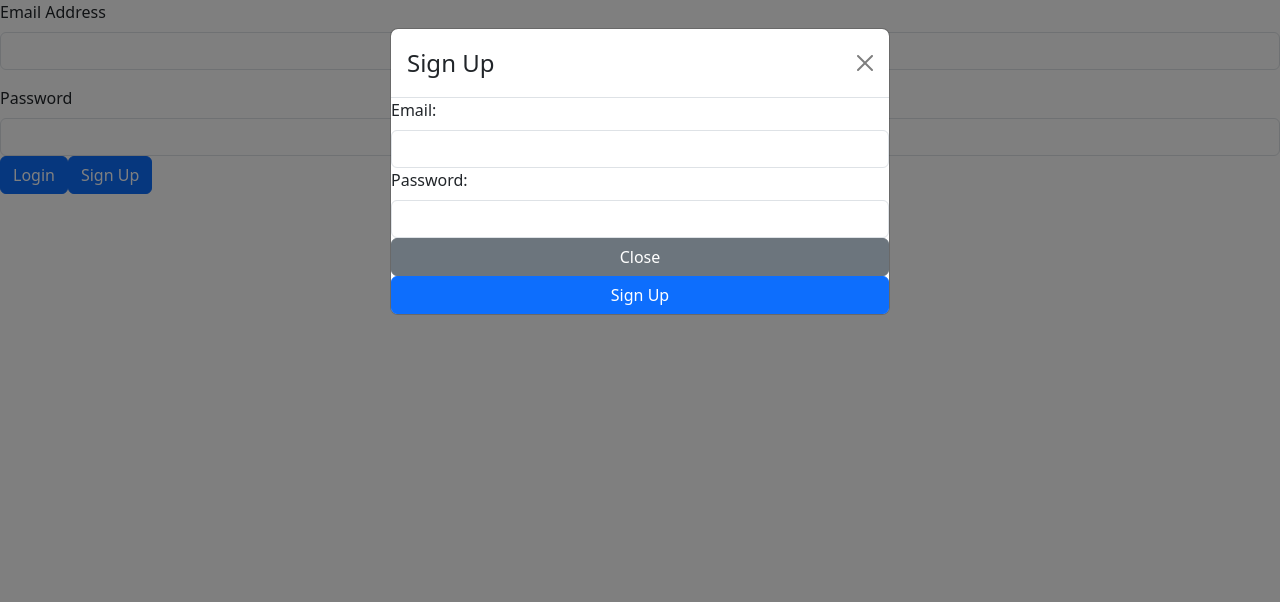
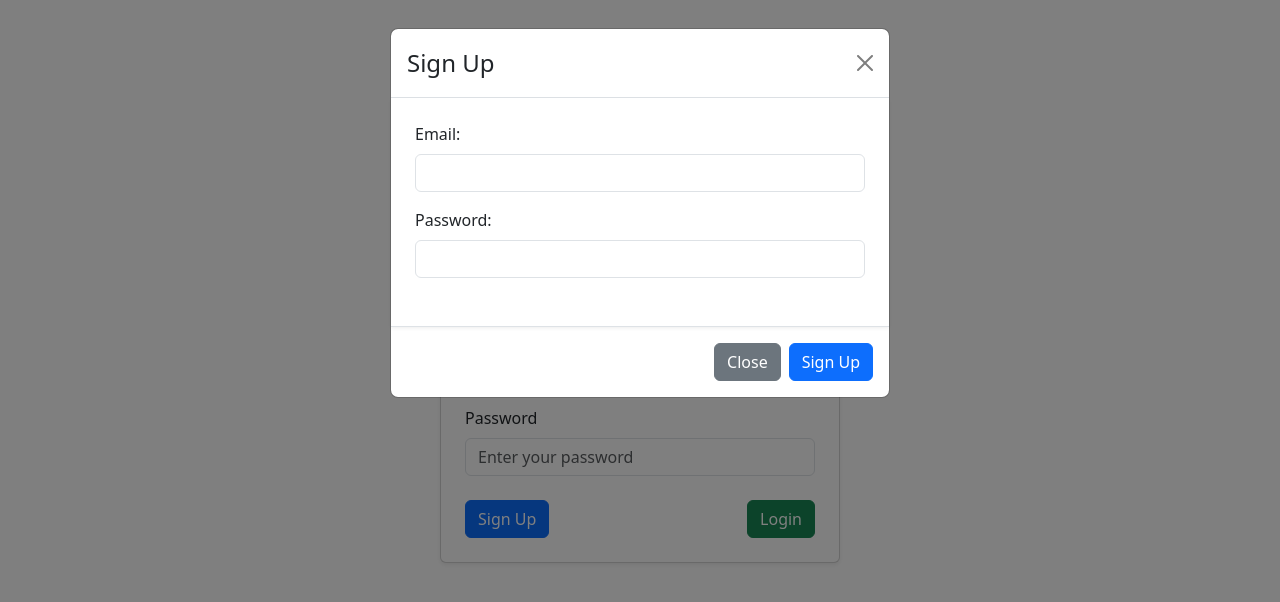
Before and after one commit to Nicolas-Clocksin/Activity-Tracker, a React (Vite) app in the folder activity-tracker/: page / in a window 1280 px wide. Both pictures are taken after a click on the button "Sign Up". Shown: the top 602 px of the page. Built offline with nearby package versions, Linux system fonts and the light colour scheme.

Commit message:
style: improvements to overall form layouts and application

```diff
--- a/activity-tracker/src/components/ActivityList.jsx
+++ b/activity-tracker/src/components/ActivityList.jsx
@@ -1,7 +1,7 @@
 import React, { useState } from 'react'
-import AddActivityModal from '../modals/AddActivityModal';
-import 'bootstrap-icons/font/bootstrap-icons.css';
-import EditActivityModal from '../modals/EditActivityModal';
+import AddActivityModal from '../modals/AddActivityModal'
+import 'bootstrap-icons/font/bootstrap-icons.css'
+import EditActivityModal from '../modals/EditActivityModal'
 function ActivityList({activities, setActivities, selectedDate}){
   const [editingIndex, setEditingIndex] = useState(null);
   const [showEditModal, setShowEditModal] = useState(false);
--- a/activity-tracker/src/components/Header.jsx
+++ b/activity-tracker/src/components/Header.jsx
@@ -1,11 +1,20 @@
+import { Button } from "react-bootstrap";
 import ChangeDateModal from "../modals/ChangeDateModal"
 import React, {useState} from 'react'
 function Header({selectedDate, setSelectedDate}){
-    const currentDate = new Date(Date.now());
-    const currentYear = selectedDate.getFullYear();
-    const currentMonth = selectedDate.getMonth() + 1;
-    const currentDay = selectedDate.getDate();
+    const currentDate = new Date();
     const [showChangeDateModal, setShowChangeDataModal] = useState(false);
+    const isToday =
+    selectedDate.getFullYear() === currentDate.getFullYear() &&
+    selectedDate.getMonth() === currentDate.getMonth() &&
+    selectedDate.getDate() === currentDate.getDate();
+
+    const formattedDate = selectedDate.toLocaleDateString('en-US', {
+        year: 'numeric',
+        month: 'long',
+        day: 'numeric',
+    });
+
     function handleShowChangeDateModal(){
         setShowChangeDataModal(true);
     }
@@ -13,14 +22,14 @@ function Header({selectedDate, setSelectedDate}){
         setShowChangeDataModal(false);
       }
     return(
-    <header className="header">
-
-        <h1>Activity Tracker</h1>
-        {selectedDate.getDate() == currentDate.getDate ?
-         <p>Today is: {currentMonth} / {currentDay} / {currentYear} </p>
-       : <p> {currentMonth} / {currentDay} / {currentYear} </p>
-        }
-            <button onClick={()=> handleShowChangeDateModal()}>Change Date</button>
+        <header className="header text-center">
+        <h1 className="mb-3">Activity Tracker</h1>
+        <div className="mb-3">
+          <span id="span" className="me-3 fs-5" onClick={handleShowChangeDateModal}>
+            {isToday ? 'Today is: ' : ''}
+            <strong>{formattedDate}</strong>
+          </span>
+        </div>
         {
             showChangeDateModal && (
                 <ChangeDateModal selectedDate={selectedDate} setSelectedDate={setSelectedDate} show={true} onClose={handleCloseChangeDateModal}/>
--- a/activity-tracker/src/components/Login.jsx
+++ b/activity-tracker/src/components/Login.jsx
@@ -1,5 +1,5 @@
 import React, { useState } from 'react';
-import { Button, Form } from 'react-bootstrap';
+import { Button, Form, Card, Container } from 'react-bootstrap';
 import 'bootstrap/dist/css/bootstrap.min.css';
 import SignUpModal from '../modals/SignUpModal';
 
@@ -23,27 +23,41 @@ function Login({users, setUsers, setSelectedUser}){
             }
         })
     }
-    return(
+    return (
+        <Container className="d-flex justify-content-center align-items-center vh-100">
+          <Card style={{ width: '100%', maxWidth: '400px' }} className="p-4 shadow-sm">
+            <h3 className="text-center mb-4">Login</h3>
             <Form>
-            <Form.Group className='mb-3'>
+              <Form.Group className="mb-3">
                 <Form.Label>Email Address</Form.Label>
                 <Form.Control
                   type="email"
+                  placeholder="Enter your email"
                   value={userEmail}
-                    onChange={(event)=> updateEmail(event)}
+                  onChange={updateEmail}
                 />
               </Form.Group>
-            <Form.Group>
+
+              <Form.Group className="mb-4">
                 <Form.Label>Password</Form.Label>
                 <Form.Control
                   type="password"
+                  placeholder="Enter your password"
                   value={userPassword}
-                    onChange={(event)=>updatePassword(event)}
+                  onChange={updatePassword}
                 />
               </Form.Group>
-            <Button variant='primary' onClick={loginUser}>Login</Button>
-            <SignUpModal setUsers={setUsers}/>
+
+              <div className="d-flex justify-content-between">
+              <SignUpModal setUsers={setUsers} />
+                <Button variant="success" onClick={loginUser}>
+                  Login
+                </Button>
+
+              </div>
             </Form>
-    )
+          </Card>
+        </Container>
+      );
 }
 export default Login
--- a/activity-tracker/src/index.css
+++ b/activity-tracker/src/index.css
@@ -50,3 +50,6 @@ ul{
 i{
   padding: 5px;
 }
+.span:hover{
+  cursor: pointer;
+}
--- a/activity-tracker/src/modals/AddActivityModal.jsx
+++ b/activity-tracker/src/modals/AddActivityModal.jsx
@@ -1,5 +1,6 @@
 import React, { useState } from 'react'
 import { Modal, Button, Form } from 'react-bootstrap'
+import Alerts from '../components/Alerts'
 import 'bootstrap/dist/css/bootstrap.min.css'
 
 function AddActivityModal({setActivities}){
@@ -27,6 +28,10 @@ function AddActivityModal({setActivities}){
 
       const localDate = new Date(year, month - 1, day, hour, minute);
       console.log(localDate);
+      if(activityName === '' || activityDateTime === ''){
+        console.log('was empty');
+      }
+      else{
         setActivities(prev => [
           ...prev,
           {
@@ -37,6 +42,8 @@ function AddActivityModal({setActivities}){
         ]);
         handleClose();
       }
+    }
+
     return (
         <>
           <Button variant="primary" onClick={handleShow}>
@@ -47,7 +54,7 @@ function AddActivityModal({setActivities}){
             <Modal.Header closeButton>
               <Modal.Title>Add a New Activity</Modal.Title>
             </Modal.Header>
-            <Form>
+            <Form className="p-4 shadow-sm">
                 <Form.Group className="mb-3" >
                     <Form.Label>Activity</Form.Label>
                     <Form.Control type="text" onChange={(event)=>updateActivityName(event)} placeholder="Enter new activity" />
--- a/activity-tracker/src/modals/ChangeDateModal.jsx
+++ b/activity-tracker/src/modals/ChangeDateModal.jsx
@@ -33,7 +33,7 @@ function ChangeDateModal({ selectedDate, setSelectedDate, onClose, show }) {
       <Modal.Header closeButton>
         <Modal.Title>Change Activity Date</Modal.Title>
       </Modal.Header>
-      <Form>
+      <Form className="p-4 shadow-sm">
         <Form.Group className="mb-3">
           <Form.Label>Select Date</Form.Label>
           <Form.Control
--- a/activity-tracker/src/modals/EditActivityModal.jsx
+++ b/activity-tracker/src/modals/EditActivityModal.jsx
@@ -65,7 +65,7 @@ function EditActivityModal({ index, activities, setActivities, show, onClose}) {
           <Modal.Header closeButton>
             <Modal.Title>Edit Activity: {activityName}</Modal.Title>
           </Modal.Header>
-          <Form>
+          <Form className="p-4 shadow-sm">
               <Form.Group className="mb-3" >
                   <Form.Label>Activity</Form.Label>
                   <Form.Control
--- a/activity-tracker/src/modals/SignUpModal.jsx
+++ b/activity-tracker/src/modals/SignUpModal.jsx
@@ -7,7 +7,6 @@ function SignUpModal({setUsers}){
     const [userEmail, setUserEmail] = useState('');
     const [userPassword, setUserPassword] = useState('');
     const [show, setShow] = useState(false);
-
     const handleClose = () => setShow(false);
     const handleShow = () => setShow(true);
     function updateUserEmail(event){
@@ -40,8 +39,8 @@ function SignUpModal({setUsers}){
             <Modal.Header closeButton>
                 <Modal.Title>Sign Up</Modal.Title>
             </Modal.Header>
-            <Form>
-                <Form.Group>
+            <Form className='p-4 shadow-sm'>
+                <Form.Group className='mb-3'>
                     <Form.Label>Email: </Form.Label>
                     <Form.Control
                         type='email'
@@ -49,7 +48,7 @@ function SignUpModal({setUsers}){
                         value={userEmail}
                     />
                 </Form.Group>
-                <Form.Group>
+                <Form.Group className='mb-4'>
                     <Form.Label>Password: </Form.Label>
                     <Form.Control
                         type='password'
@@ -58,13 +57,18 @@ function SignUpModal({setUsers}){
                         />
                 </Form.Group>
             </Form>
-
-            <Button variant='secondary' onClick={handleClose}>
+          <Modal.Footer>
+            <Button
+                variant='secondary'
+                onClick={handleClose}>
                 Close
             </Button>
-            <Button variant='primary' onClick={createNewUser}>
+            <Button
+                variant='primary'
+                onClick={createNewUser}>
                 Sign Up
             </Button>
+            </Modal.Footer>
         </Modal>
         </>
     )
```
Lines whose indentation alone changed are shown as unchanged.
